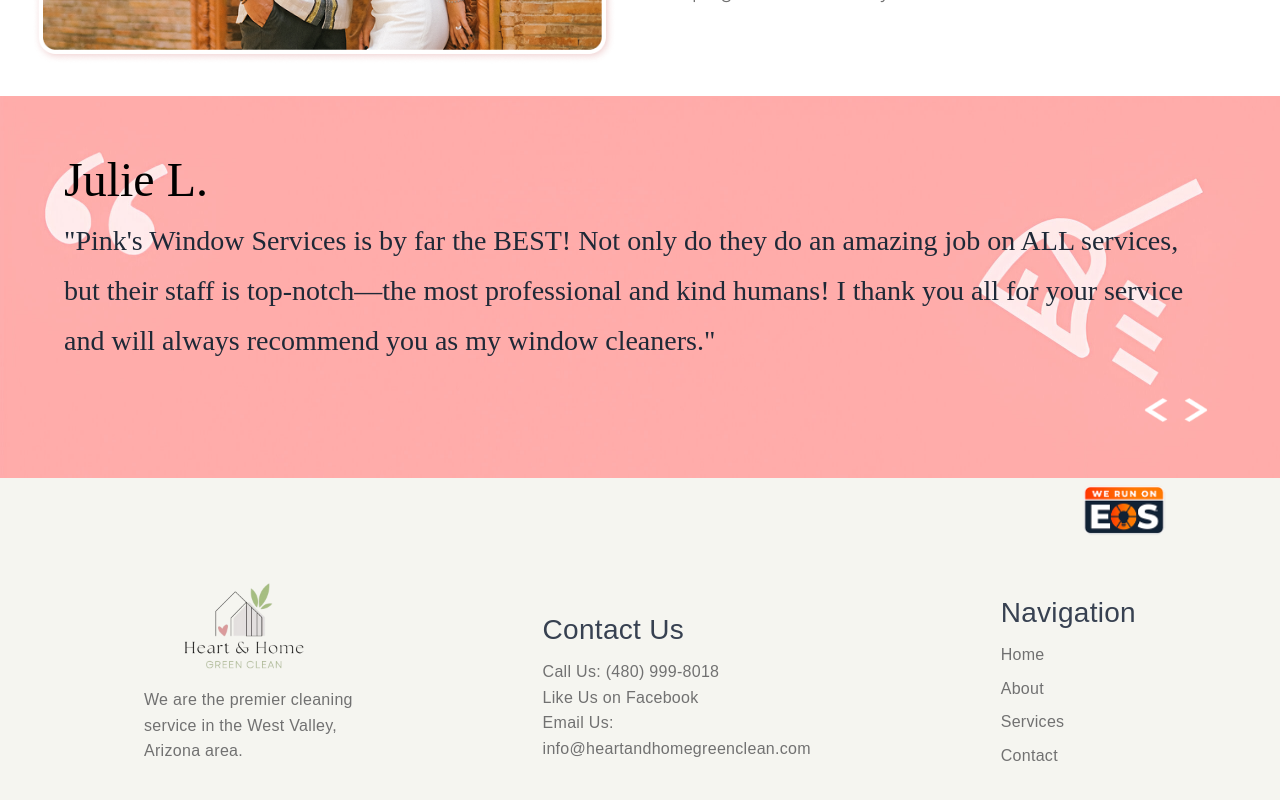
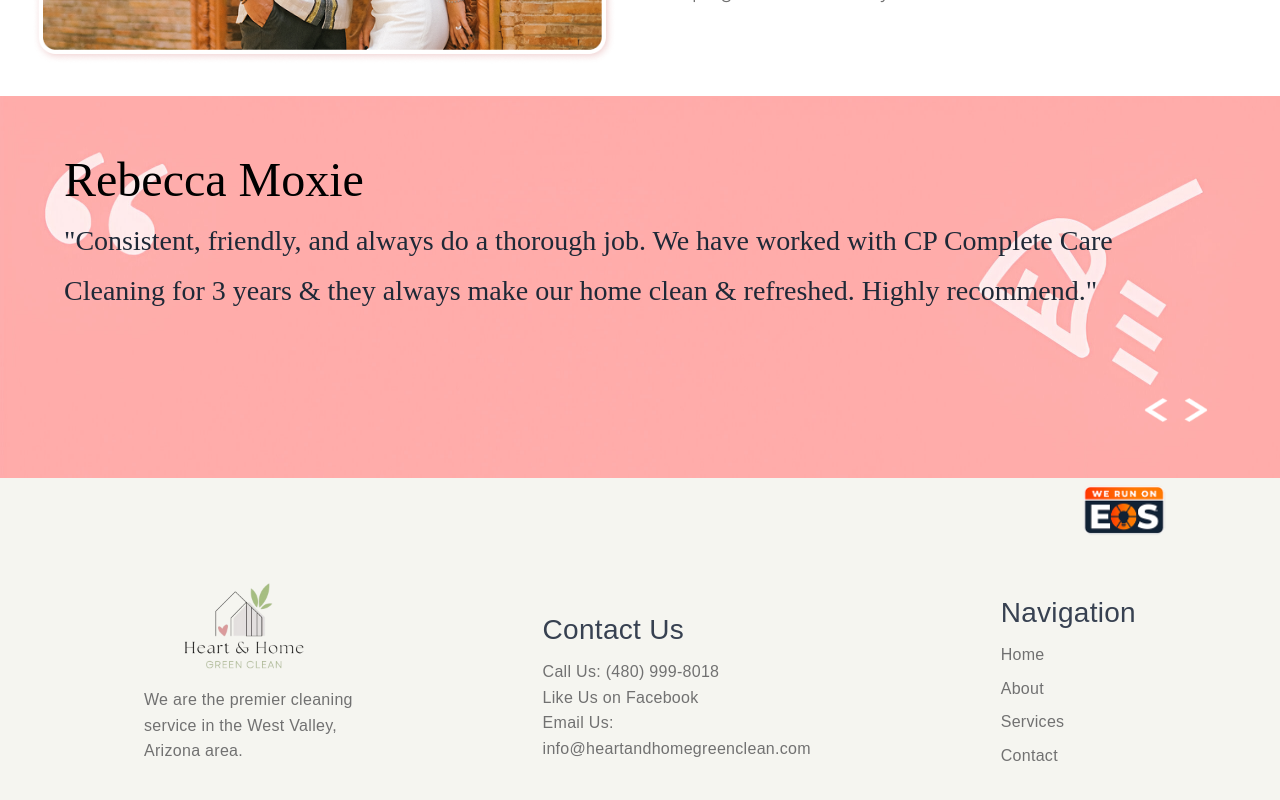
Before and after one commit to MaaniMaaz/heart, a React (Create React App) app: page /about in a window 1280 px wide. Shown: the part 852-1652 px from the top of the page. Built offline with nearby package versions, Linux system fonts and the light colour scheme.

Commit message:
mujeeb changes

```diff
--- a/src/Reviews.jsx
+++ b/src/Reviews.jsx
@@ -4,16 +4,16 @@ import Right from "./pictures/RightArrow.png";
 
 const testimonials = [
   {
-    name: "Julie L.",
-    review: "Pink's Window Services is by far the BEST! Not only do they do an amazing job on ALL services, but their staff is top-notch—the most professional and kind humans! I thank you all for your service and will always recommend you as my window cleaners.",
+    name: "Rebecca Moxie",
+    review: "Consistent, friendly, and always do a thorough job. We have worked with CP Complete Care Cleaning for 3 years & they always make our home clean & refreshed. Highly recommend.",
   },
   {
-    name: "Michael R.",
-    review: "I've used several cleaning services before, but nothing compares to Pink's! They are professional, detail-oriented, and extremely reliable. I highly recommend them!",
+    name: "Todd Gartman",
+    review: "Jessica, Chelsea and their team ensures that our home is cleaned with care when they visit. We appreciate them and the service they give us.",
   },
   {
-    name: "Samantha K.",
-    review: "Absolutely love their eco-friendly approach! My home is spotless, and I feel great knowing that no harmful chemicals were used. Best cleaning service ever!",
+    name: "Anita Regalado-Geddes",
+    review: "Jessica, Chelsea, and Mikey are amazing!My house has never been so clean.Thank you for a great job! ",
   },
 ];
 
```
